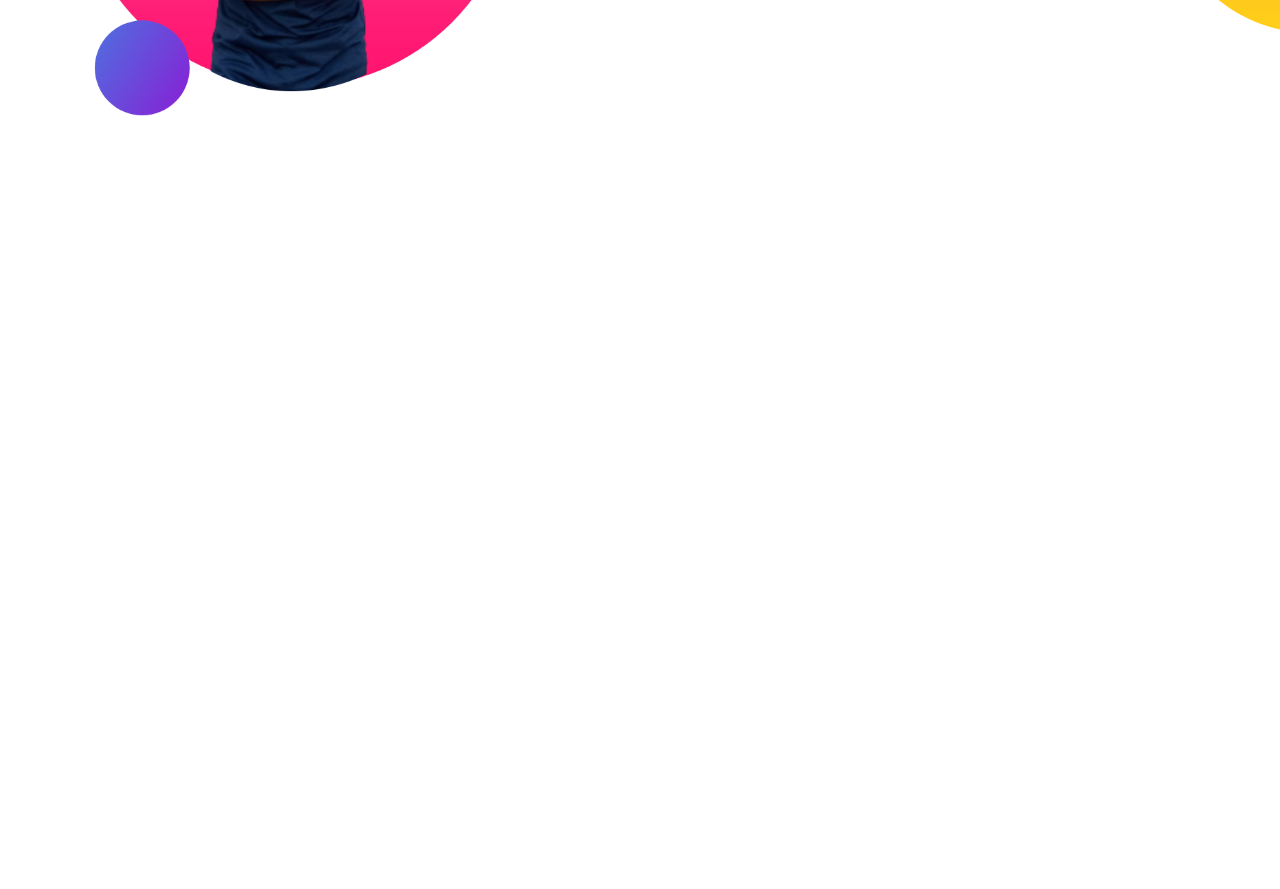
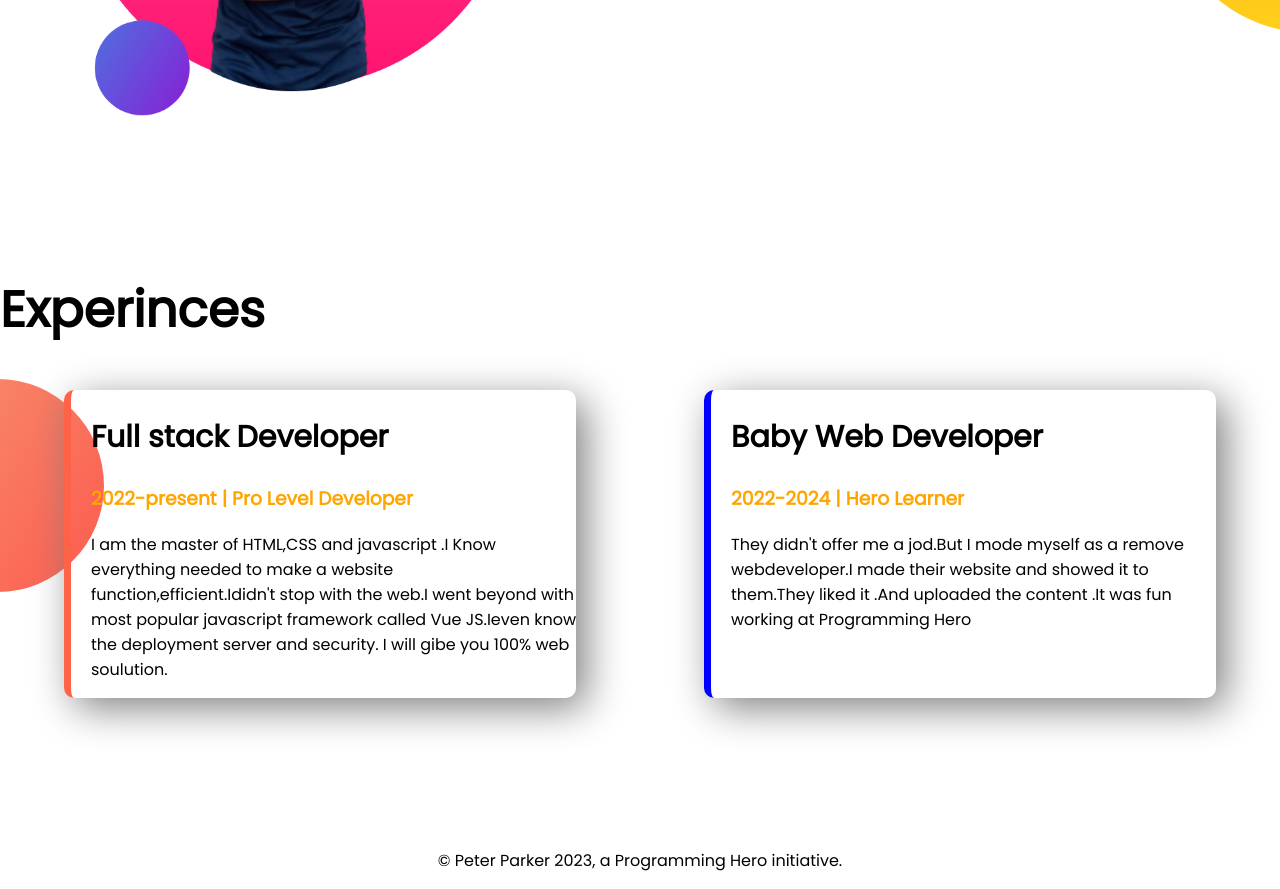
Before and after one commit to AbuRasel1/developer-portfolio, a plain HTML site: page index.html in a window 1280 px wide. Shown: the part 1001-1890 px from the top of the page. Before the commit the page ends 1274 px from the top, so only its background shows below. Drawn offline with Linux system fonts and the light colour scheme; files whose address does not match are found by name.

Commit message:
style border and add forter

```diff
--- a/index.html
+++ b/index.html
@@ -13,7 +13,7 @@
 
 </head>
 <body>
-    <section class="top-banner">
+    <section class="top-banner flexible-container">
         <div class="half-width">
             <h1>Welcome to </h1>
             <h1><span class="orange-color">Abu Rasel</span> World!</h1>
@@ -31,7 +31,7 @@
         </div>
     </section>
 
-    <section class="dream-big">
+    <section class="dream-big flexible-container">
         <div class="half-width">
             <img src="images/rasel bg2.png" alt="">
         </div>
@@ -48,6 +48,30 @@
         </div>
 
     </section>
+    <section class="experience-area">
+        <h1>Experinces</h1>
+        <div class="flexible-container">
+            <div class="experience-item " id="full-stack-developer">
+                <h2>Full stack Developer</h2>
+                <h3 class="orange-color">2022-present | Pro Level Developer</h3>
+                <p>I am the master of HTML,CSS and javascript .I Know everything needed to make
+                    a website function,efficient.Ididn't stop with the web.I went beyond with most popular
+                    javascript framework called Vue JS.Ieven know the deployment server and security.
+                    I will gibe you 100% web soulution.
+                </p>
+            </div>
+            <div class="experience-item " id="baby-web-developer">
+                <h2>Baby Web Developer</h2>
+                <h3 class="orange-color">2022-2024 | Hero Learner </h3>
+                <p>They didn't offer me a jod.But I mode myself as a remove webdeveloper.I made their website and showed it to them.They liked it .And uploaded the content .It was fun working at Programming Hero</p>
 
+            </div>
+        </div>
+
+
+    </section>
 </body>
+<footer>
+    <p>© Peter Parker 2023, a Programming Hero initiative.</p>
+</footer>
 </html>
--- a/style.css
+++ b/style.css
@@ -5,10 +5,13 @@ body{
 h1{
     font-size: 50px;
 }
+h2{
+    font-size: 30px;
+}
 .orange-color{
     color: orange;
 }
-section{
+.flexible-container{
     display: flex;
     margin-bottom: 150px;
 }
@@ -41,3 +44,27 @@ section{
     background-repeat: no-repeat;
     background-position: right;
 }
+.experience-area{
+    background-image: url(images/exp-bg.png);
+    background-repeat: no-repeat;
+    background-position: left;
+}
+.experience-item{
+    width: 40%;
+    margin-left: 5%;
+    margin-right: 5%;
+    padding-left: 20px;
+    box-shadow: 10px 10px 40px gray;
+    border-radius: 10px;
+
+
+}
+#full-stack-developer{
+    border-left: 7px solid tomato;
+}
+#baby-web-developer{
+    border-left: 7px solid blue;
+}
+footer{
+    text-align: center;
+}
```
